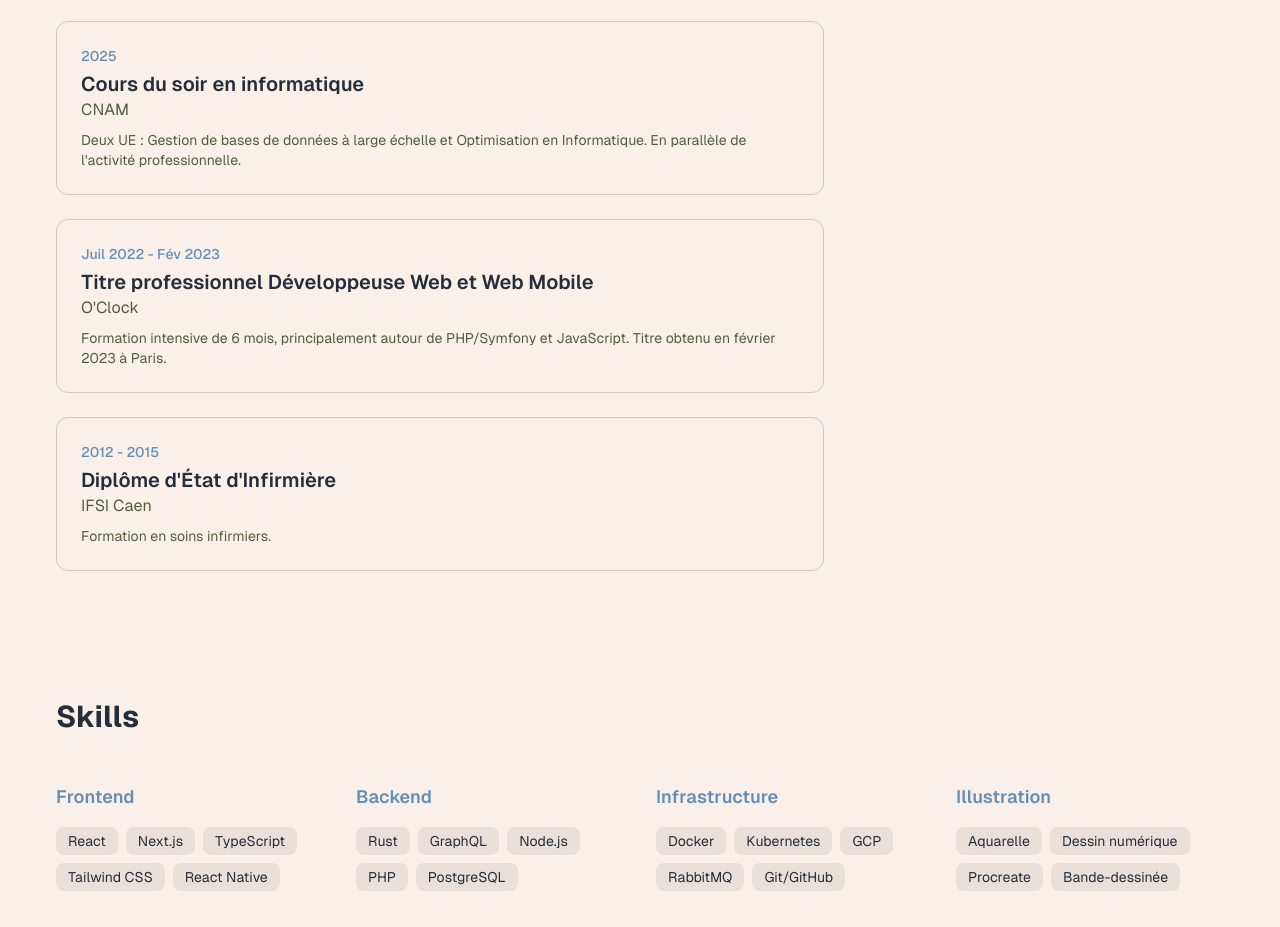
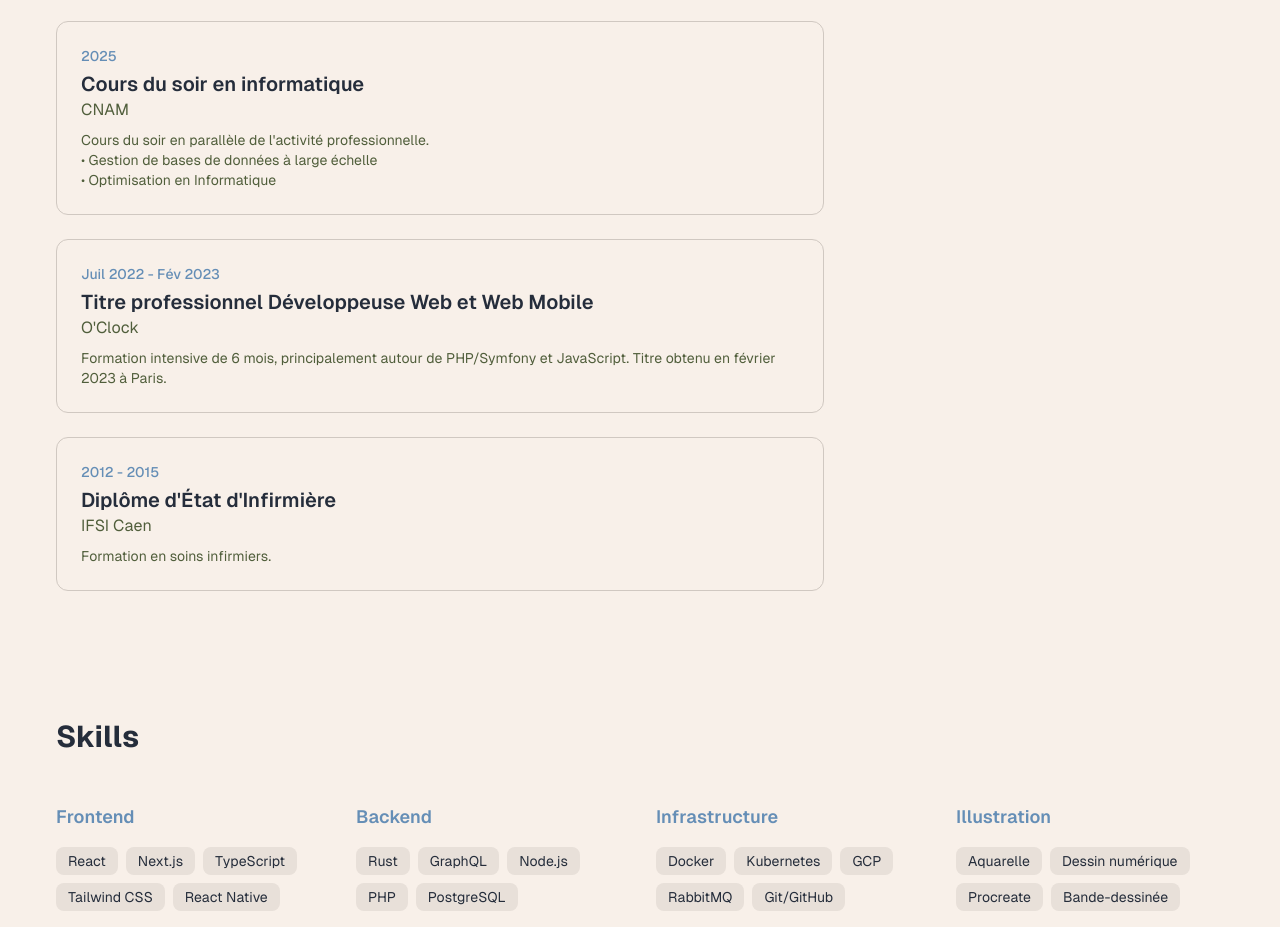
Before and after one commit to LouiseLeroux1992/cv-louise, a Next.js app: page /en/a-propos in a window 1280 px wide. Shown: the part 1480-2407 px from the top of the page. Built offline with nearby package versions, Linux system fonts and the light colour scheme.

Commit message:
content: restructure CNAM education with line breaks

```diff
--- a/src/app/[locale]/a-propos/page.tsx
+++ b/src/app/[locale]/a-propos/page.tsx
@@ -122,7 +122,7 @@ export default function About() {
                 <h3 className="text-xl font-semibold">{edu.degree}</h3>
                 <p className="text-muted-foreground">{edu.school}</p>
                 {edu.description && (
-                  <p className="text-sm text-muted-foreground mt-2">
+                  <p className="text-sm text-muted-foreground mt-2 whitespace-pre-line">
                     {edu.description}
                   </p>
                 )}
--- a/src/data/education.ts
+++ b/src/data/education.ts
@@ -12,7 +12,7 @@ export const education: Education[] = [
     school: "CNAM",
     degree: "Cours du soir en informatique",
     period: "2025",
-    description: "Deux UE : Gestion de bases de données à large échelle et Optimisation en Informatique. En parallèle de l'activité professionnelle.",
+    description: "Cours du soir en parallèle de l'activité professionnelle.\n• Gestion de bases de données à large échelle\n• Optimisation en Informatique",
   },
   {
     id: "2",
```
